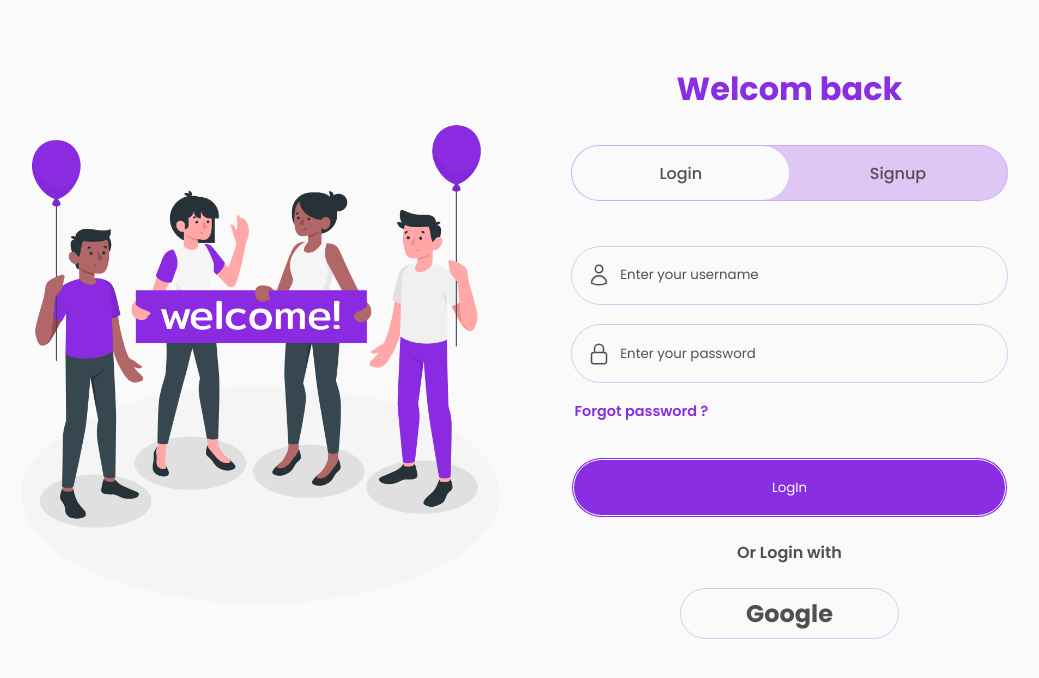
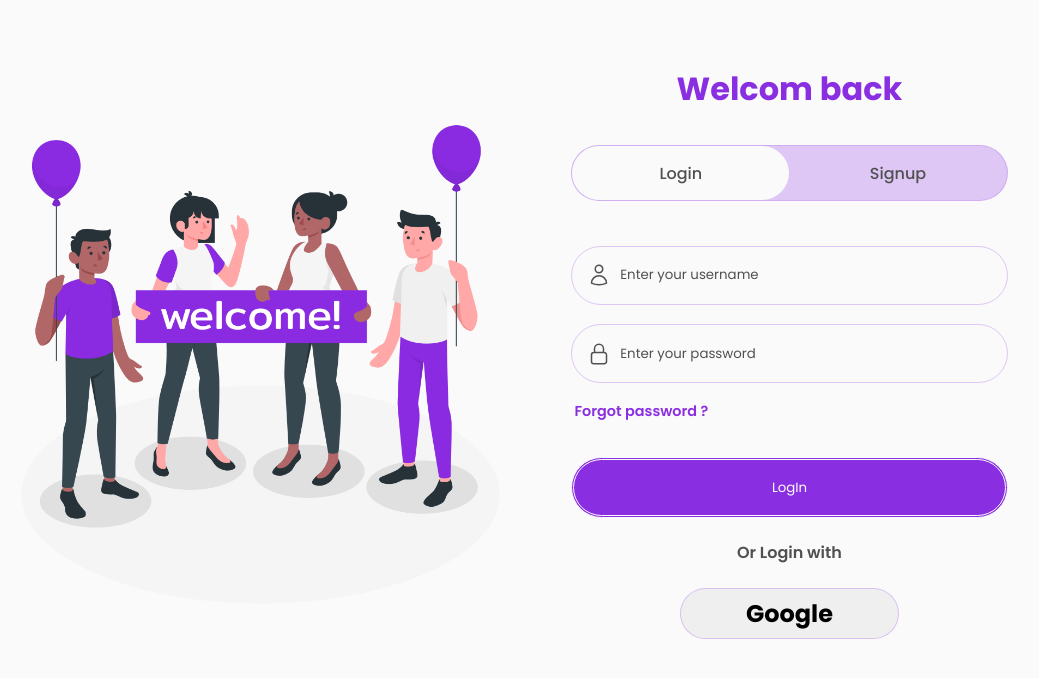
Before and after one commit to Charmingdc/Thryve, a React (Vite) app: page /login in a window 1280 px wide. Shown: the top 678 px of the page, without its empty margins (101-1140 px from the left). Built offline with nearby package versions, Linux system fonts and the light colour scheme; no server answers.

Commit message:
Worked on the sign in and up with google

```diff
--- a/src/pages/LoginPage/LoginPage.jsx
+++ b/src/pages/LoginPage/LoginPage.jsx
@@ -8,6 +8,7 @@ import { toast } from 'react-toastify';
 import WelcomeImg from '../../assets/illustrations/welcome-amico.png';
 import Loader from '../../components/Helpers/Loader';
 
+import { GoogleAuthProvider } from 'firebase/auth/web-extension';
 import { auth, db } from '../../firebase/firebase-init';
 import { formatError } from '../../functions/formatFirebaseError';
 import { validateLogInInput } from '../../functions/validateInput';
@@ -80,6 +81,29 @@ const LoginPage = () => {
     }
   }
 
+  const handleGoogleLogin = async (e) => {
+    e.preventDefault();
+    const provider = new GoogleAuthProvider();
+    try {
+      toast.info("Wait while we sign you in")
+      const userInfo = await signInWithPopup(auth, provider);
+      const user = userInfo.user;
+      if (user) {
+        toast.success("Welcome back");
+      } else {
+        toast.error("An error occured");
+      }
+    } catch (e) {
+      console.log(e.message);
+      if (e.message.startsWith('Firebase')) {
+        const errorMessage = await formatError(e.message);
+        toast.error(errorMessage);
+        return;
+      }
+
+      toast.error(e.message);
+    }
+  }
 
   return (
    <>
@@ -124,9 +148,9 @@ const LoginPage = () => {
           Or Login with
         </div>
 
-        <div className='google-bar'>
+        <button className='google-bar' onClick={handleGoogleLogin}>
           <h2> Google </h2>
-        </div>
+        </button>
       </form>
     </div>
    </>
--- a/src/pages/SignupPage/SignupPage.css
+++ b/src/pages/SignupPage/SignupPage.css
@@ -38,7 +38,7 @@ form {
   padding: 5%;
 }
 
-form > h1 {
+form>h1 {
   color: var(--primary-color);
   text-align: center;
   margin-bottom: 1rem;
@@ -56,7 +56,7 @@ form > h1 {
   margin: 1rem 0 2.2rem 0;
 }
 
-.signup-nav > div {
+.signup-nav>div {
   width: 50%;
   height: 100%;
   display: flex;
@@ -69,7 +69,7 @@ form > h1 {
   border-radius: 3rem;
 }
 
-.signup-nav > div:last-of-type {
+.signup-nav>div:last-of-type {
   background-color: var(--bg);
 }
 
@@ -99,7 +99,8 @@ form > h1 {
   color: var(--text-color);
 }
 
-.input:focus, input:hover {
+.input:focus,
+input:hover {
   outline: none;
   border-color: var(--secondary-color);
   box-shadow: 0 0 0 .3rem rgb(181 127 239 / 30%);
@@ -117,6 +118,7 @@ form > h1 {
   font-size: .9rem;
   margin: 0 0 .5rem .5rem;
 }
+
 .signup-terms-link a strong {
   color: var(--primary-color);
 }
@@ -154,6 +156,7 @@ form > h1 {
   border: 0.1rem solid var(--secondary-color);
   border-radius: 3rem;
   margin: 1rem 0;
+  cursor: pointer;
 }
 
 
@@ -172,7 +175,8 @@ form > h1 {
     display: block;
     margin-top: 1rem 0;
   }
-  .img-holder > img {
+
+  .img-holder>img {
     width: 100%;
   }
 }
--- a/src/pages/SignupPage/SignupPage.jsx
+++ b/src/pages/SignupPage/SignupPage.jsx
@@ -1,10 +1,15 @@
-import { createUserWithEmailAndPassword, sendEmailVerification, updateProfile } from 'firebase/auth';
-import { GoogleAuthProvider } from 'firebase/auth/web-extension';
+import {
+  createUserWithEmailAndPassword,
+  GoogleAuthProvider,
+  sendEmailVerification,
+  signInWithPopup,
+  updateProfile
+} from 'firebase/auth';
 import { doc, getDoc, setDoc } from 'firebase/firestore';
 import { useState } from 'react';
 import { HiOutlineMail } from "react-icons/hi";
 import { HiOutlineLockClosed, HiOutlineUser } from "react-icons/hi2";
-import { Link } from 'react-router-dom';
+import { Link, useNavigate } from 'react-router-dom';
 import { toast } from 'react-toastify';
 
 import JournalRafiki from '../../assets/illustrations/journal-rafiki.png';
@@ -18,6 +23,7 @@ import './SignupPage.css';
 
 
 const SignupPage = () => {
+  const navigate = useNavigate();
   const [loading, setLoading] = useState(false);
   const [email, setEmail] = useState('');
   const [password, setPassword] = useState('');
@@ -91,21 +97,27 @@ const SignupPage = () => {
     }
   }
 
-  const handleGoogleSignup = async () => {
+  const handleGoogleSignup = async (e) => {
+    e.preventDefault();
     const provider = new GoogleAuthProvider();
+
     try {
-      const result = await auth.signInWithPopup(provider);
+      const result = await signInWithPopup(auth, provider);
+      toast.info("Please wait while we sign you up");
       const user = result.user;
+      const userName = user.email.split('@')[0].toLowerCase();
 
       // check if user already exist in database
-      const docRef = doc(db, 'users', user.displayName.toLowerCase());
+      const docRef = doc(db, 'users', userName);
       const userSnap = await getDoc(docRef);
 
       // throw an error if it is
-      if(userSnap.exists()) throw new Error("Username have already been taken");
+      if (userSnap.exists()) {
+        toast.warning("You already have an account, please login");
+        return navigate('/login');
+      }
 
       // create user object
-      const userName = user.email.split('@')[0].toLowerCase();
       const userData = {
         userName: userName,
         email: user.email,
@@ -119,6 +131,7 @@ const SignupPage = () => {
       toast.success("Signed up successfully");
     } catch (e) {
       console.log(e.message);
+      console.log(e);
 
       // display error toast
       if (e.message.startsWith('Firebase')) {
@@ -180,9 +193,9 @@ const SignupPage = () => {
          Or Signup with
         </div>
 
-        <div className='google-bar'>
+        <button onClick={handleGoogleSignup} className='google-bar'>
           <h2> Google </h2>
-        </div>
+        </button>
 
       </form>
      </div>
--- a/src/pages/ViewJournalPage/ViewJournalPage.jsx
+++ b/src/pages/ViewJournalPage/ViewJournalPage.jsx
@@ -1,7 +1,7 @@
 import { useState } from "react";
+import { FaChevronLeft } from "react-icons/fa6";
 import { HiDotsVertical } from "react-icons/hi";
 import { HiFaceSmile } from "react-icons/hi2";
-import { FaChevronLeft } from "react-icons/fa6";
 
 import SideBar from "../../components/Helpers/SideBar";
 import "./ViewJournalPage.css";
```
Lines whose indentation alone changed are shown as unchanged.
